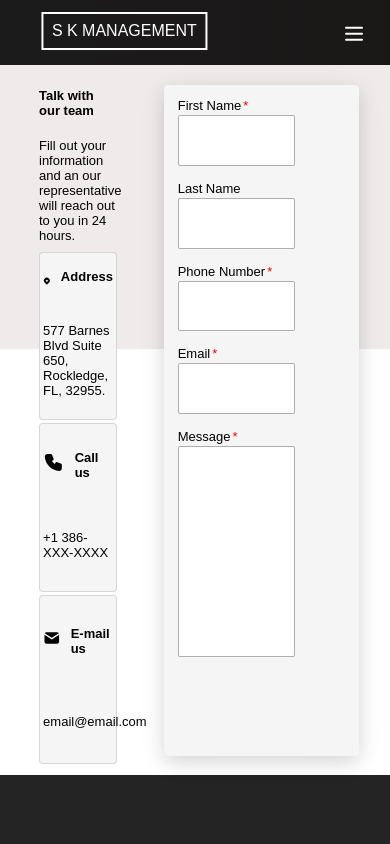
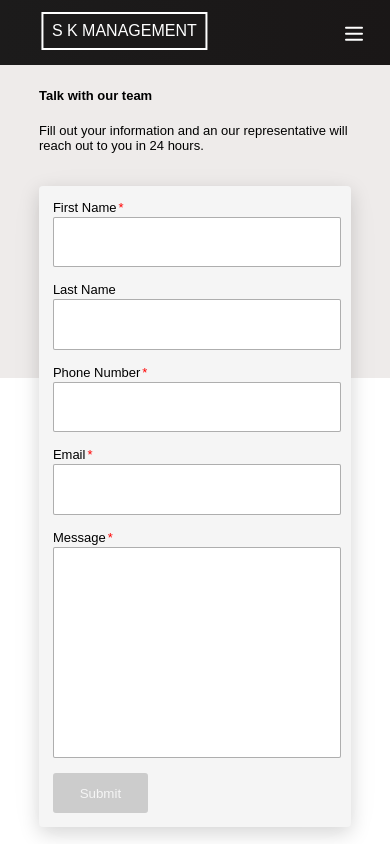
Before and after one commit to YashPatel04/business-portfolio-website, a React (Create React App) app: page /contact in a window 390 px wide. Shown: the top 844 px of the page. Built offline with nearby package versions, Linux system fonts and the light colour scheme; the HTML template or start-up script is replaced by a standard one; a web font is replaced by a local one.

Commit message:
Added support for mobile displays

```diff
--- a/src/components/Form.css
+++ b/src/components/Form.css
@@ -115,3 +115,42 @@ input:focus, textarea:focus {
     background-color: #ccc; /* Gray background for disabled state */
     cursor: not-allowed; /* Change cursor to indicate disabled state */
 }
+@media screen and (max-width:960px){
+    .form-container{
+        height: auto;
+        width: 55vw;
+    }
+    .box{
+        width:49vw;
+    }
+    #submit{
+        visibility: visible;
+        background-color: black;
+        color: whitesmoke;
+        width: 95px;
+        height: 40px;
+        border-radius: 3px;
+        border: none;
+    }
+}
+@media screen and (max-width:760px) {
+  .cardis{
+    display: none;
+  }
+
+  .talk{
+    margin-bottom: 0;
+    margin-left: 0;
+    padding: 0;
+    width: 80vw;
+  }
+  .content{
+    flex-direction: column;
+  }
+  .form-container{
+    width: 80vw;
+  }
+  .box{
+    width:74vw;
+    }
+}
--- a/src/components/Navbar.css
+++ b/src/components/Navbar.css
@@ -20,7 +20,9 @@
   max-width: 1500px;
 }
 
-
+#Cont{
+  display: none;
+}
 .navbar-logo {
   /*background-image: url('D:\skmanagement\react-website\home-app\public\logosk.png');*/
   text-decoration: none;
@@ -85,6 +87,9 @@ transition: all 0.35s ease-out;
   }
 
   @media screen and (max-width: 960px) {
+    #Cont{
+      display:block;
+    }
     .NavbarItems {
       position: relative;
     }
--- a/src/components/Navbar.js
+++ b/src/components/Navbar.js
@@ -46,6 +46,11 @@ function Navbar() {
                     Services
                 </Link>
             </li>
+            <li id='Cont' className='nav-item'>
+                <Link to='/contact' className='nav-links' onClick={closeMobileMenu}>
+                    Contact us
+                </Link>
+            </li>
           </ul>
           {button && <Button buttonStyle='btn--outline'>CONTACT US</Button>}
         </div>
```
